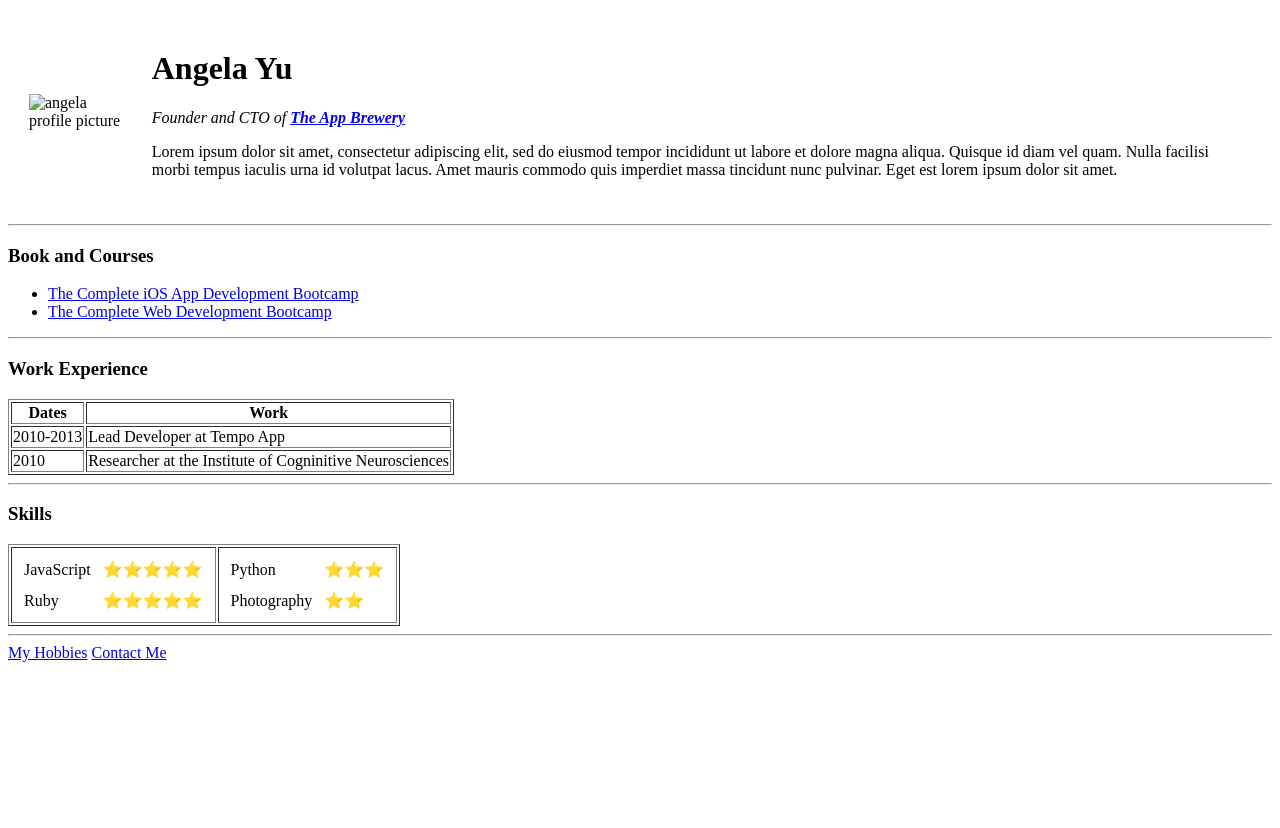
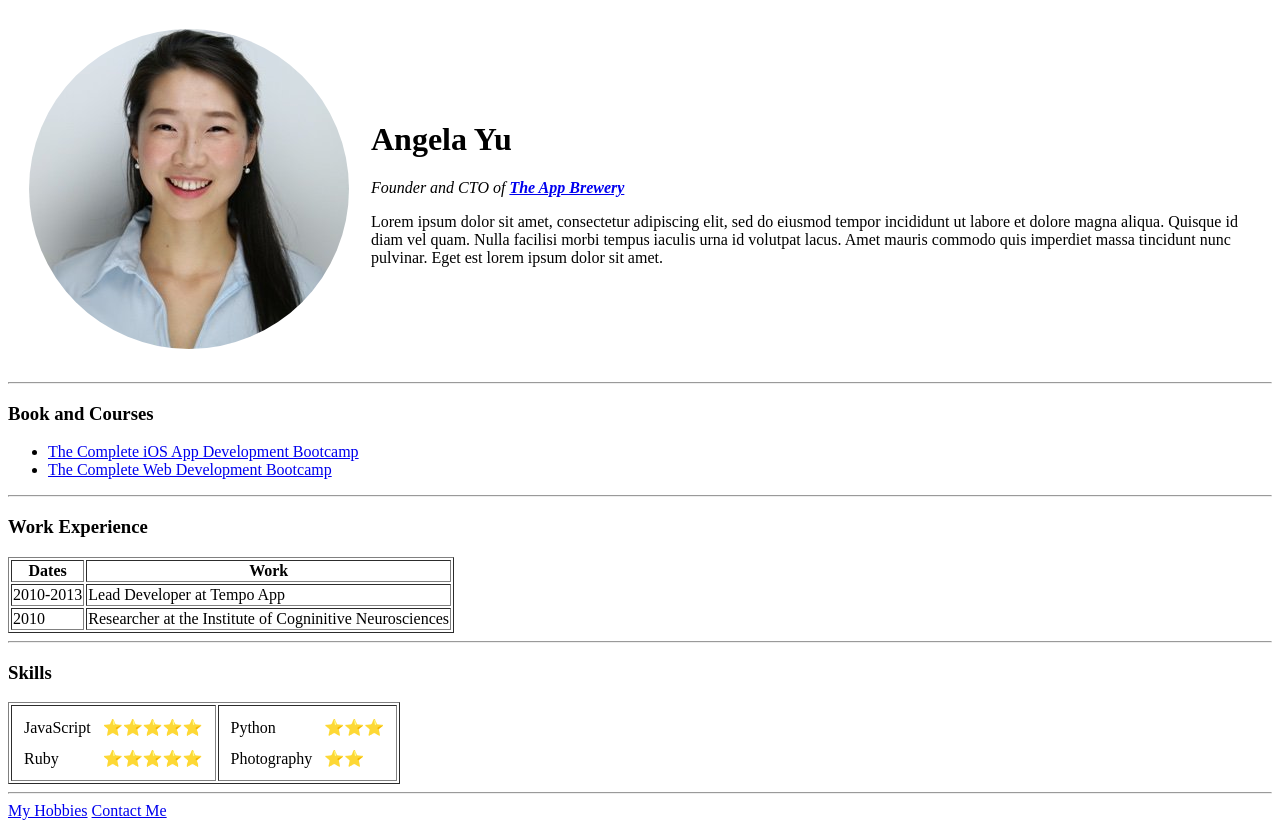
Before and after one commit to purplebetter1/cv, a plain HTML site: page index.html in a window 1280 px wide. Before the commit the page ends 800 px from the top, so only its background shows below. Drawn offline with Linux system fonts and the light colour scheme.

Commit message:
Update index.html

```diff
--- a/index.html
+++ b/index.html
@@ -11,7 +11,7 @@
 <body>
   <table cellspacing="20">
     <tr>
-      <td><img src="images/angela-modified.png" alt="angela profile picture" /></td>
+      <td><img src="angela-modified.png" alt="angela profile picture" /></td>
       <td><h1>Angela Yu</h1>
       <p><em>Founder and CTO of <strong><a href="https://www.appbrewery.co">The App Brewery</a></strong></em></p>
       <p>Lorem ipsum dolor sit amet, consectetur adipiscing elit, sed do eiusmod tempor incididunt ut labore et dolore magna
```
